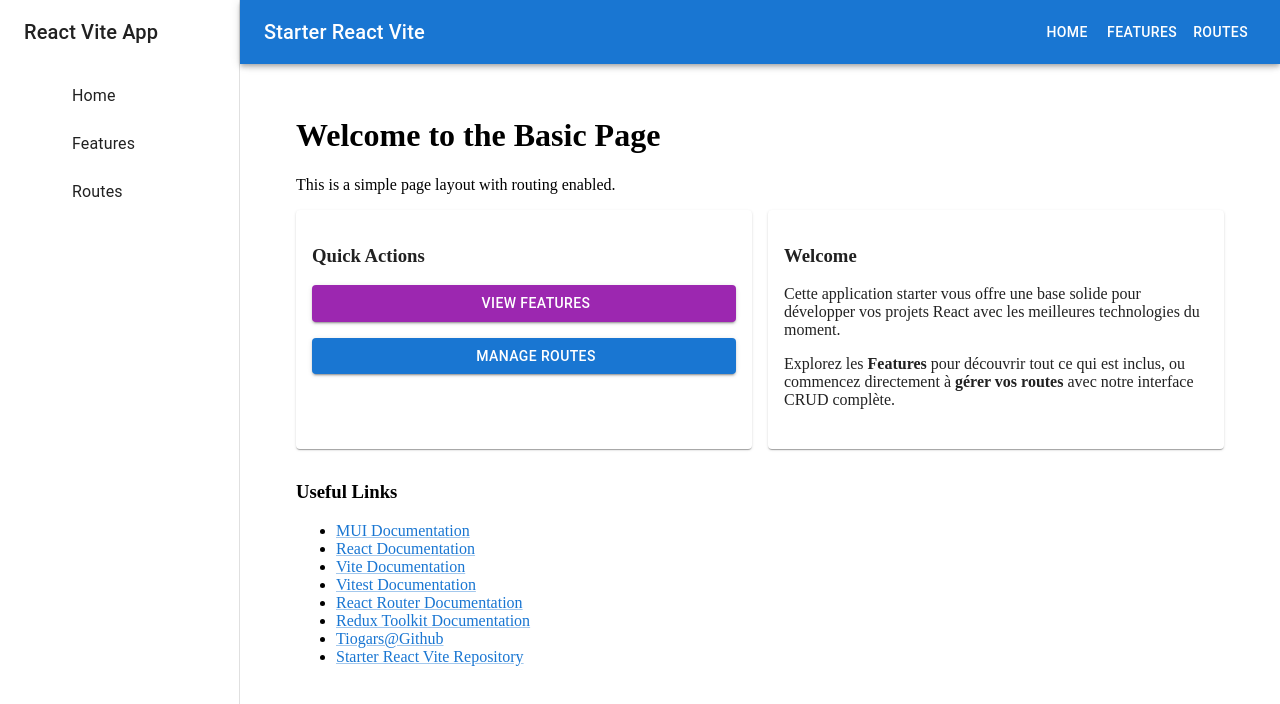
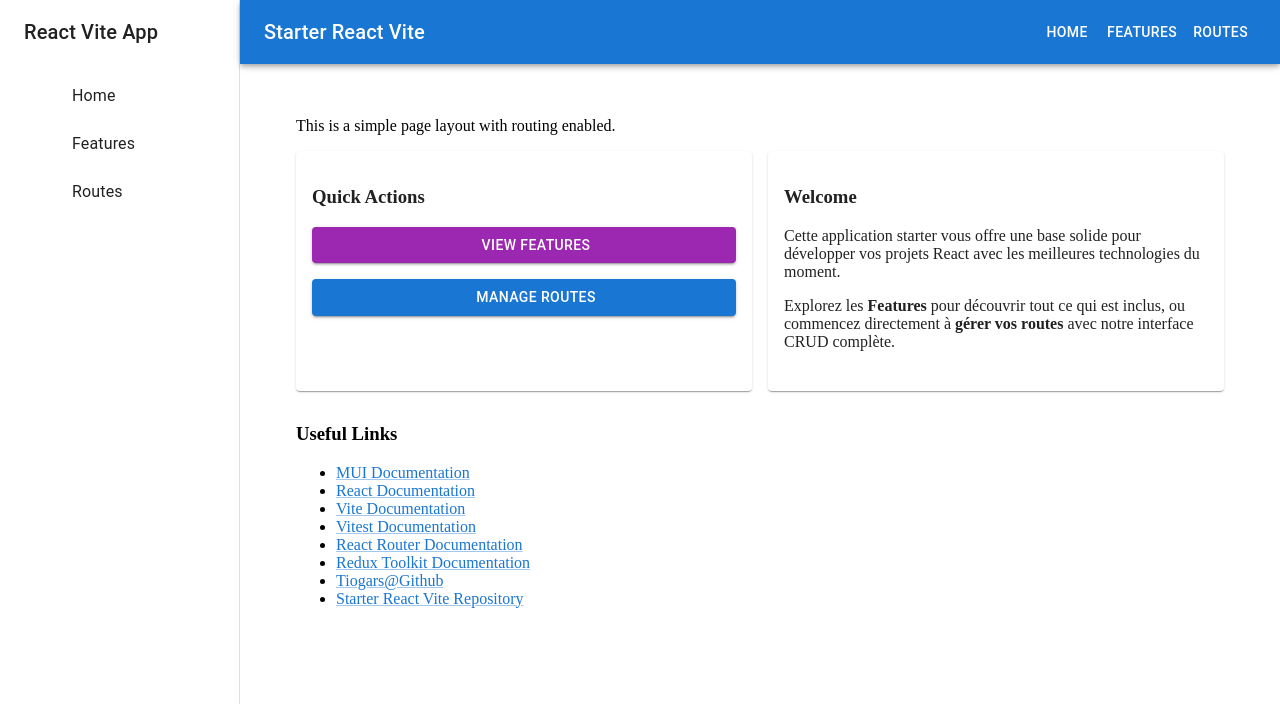
Before and after one commit to tiogars/starter-react-vite, a React (Vite) app: page / in a window 1280 px wide. Shown: the top 704 px of the page. Built offline with nearby package versions, Linux system fonts and the light colour scheme; some icons are missing.

Commit message:
feat: update BasicPage and SampleComponent props for consistency and add component instructions

```diff
--- a/src/components/BasicPage/BasicPage.types.ts
+++ b/src/components/BasicPage/BasicPage.types.ts
@@ -1,5 +1,5 @@
 export interface BasicPageProps {
-  header1: string;
+  header: string;
   content: string;
   children?: React.ReactNode;
 }
--- a/src/components/BasicPage/index.tsx
+++ b/src/components/BasicPage/index.tsx
@@ -3,7 +3,7 @@ import type { BasicPageProps } from "./BasicPage.types";
 export const BasicPage = (props: BasicPageProps) => {
   return (
     <>
-      <h1>{props.header1}</h1>
+      <h1>{props.header}</h1>
       <p>{props.content}</p>
       {props.children}
     </>
--- /dev/null
+++ b/src/components/SampleComponent/SampleComponent.types.ts
@@ -0,0 +1,4 @@
+export interface SampleComponentProps {
+    argument?: string;
+    children?: React.ReactNode;
+}
```
Also changed, not shown: src/components/SampleComponent/index.tsx (added, +11 -0 lines).
